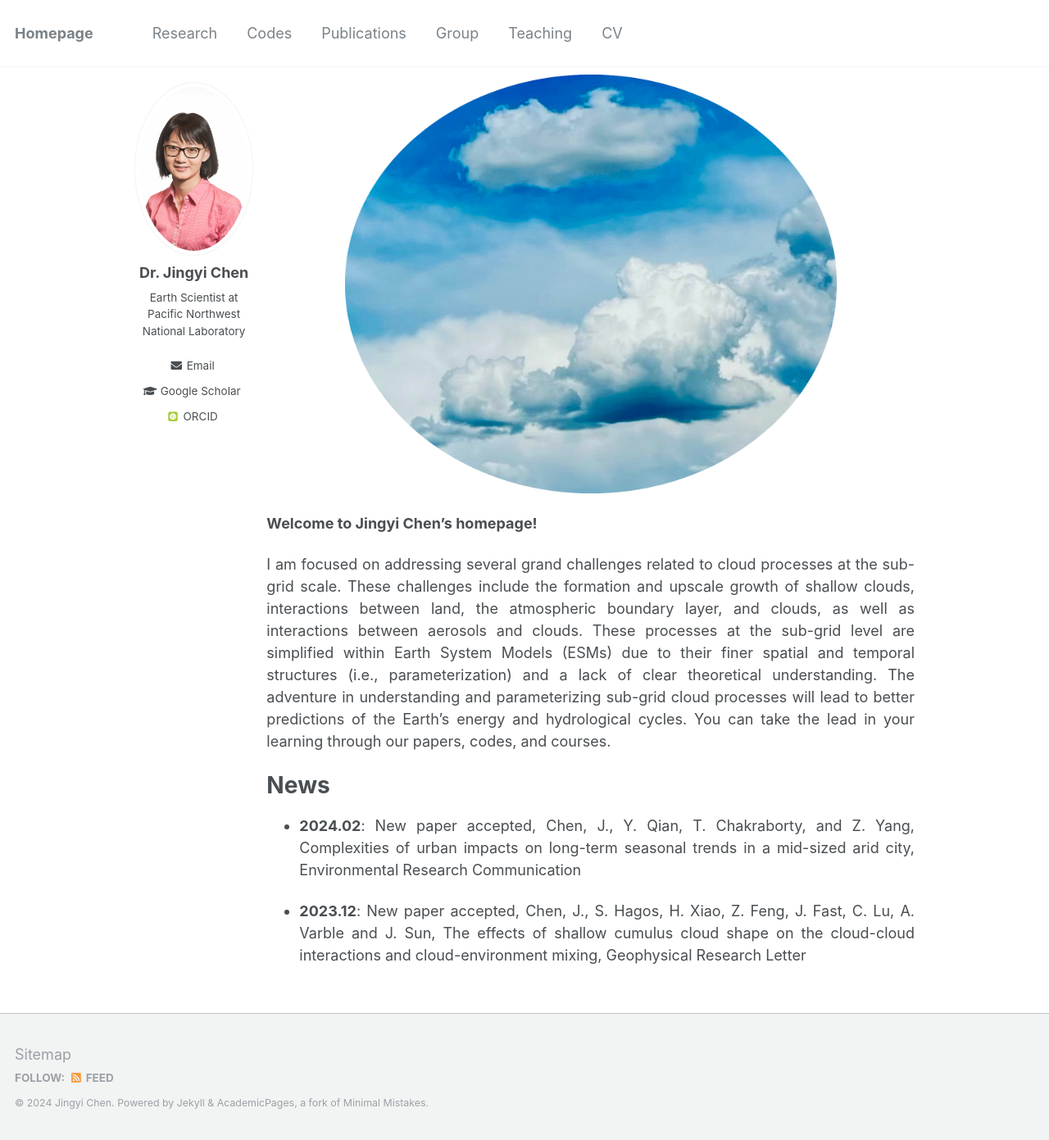
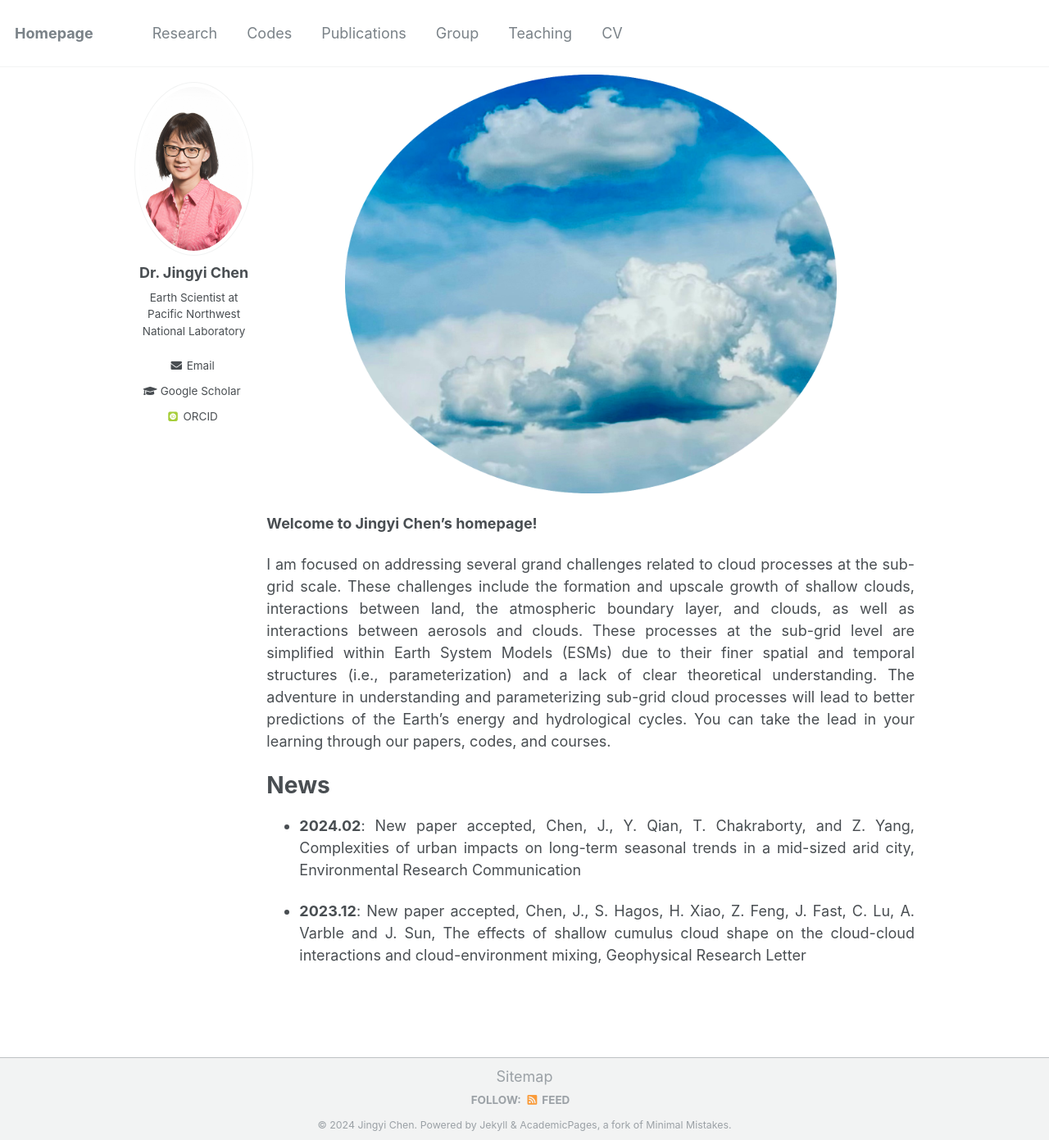
Before and after one commit to Jingyi-Chen/jingyi-chen.github.io, a Jekyll site: the page built from _pages/about.md, in a window 1280 px wide and 1391 px high. Shown: the whole window at 82% size. Built offline with Jekyll 4.4.1, drawn with Linux system fonts in a browser that asks for light colours; some web fonts are replaced.

Commit message:
Update _footer.scss

```diff
--- a/_sass/_footer.scss
+++ b/_sass/_footer.scss
@@ -12,9 +12,9 @@
   /* sticky footer fix start */
   position: absolute;
   bottom: 0em;
-  height: auto;
+  height: auto; /* auto */
   /* sticky footer fix end */
-  margin-top: 3em;
+  margin-top: 3em; /* 3em */
   color: mix(#fff, $gray, 25%);
   -webkit-animation: intro 0.3s both;
           animation: intro 0.3s both;
@@ -25,11 +25,13 @@
 
   footer {
     @include clearfix;
+    text-align: center; /* added by QY */
     margin-left: auto;
     margin-right: auto;
-    margin-top: 2em;
+    margin-top: 0em;  /* 2em */
+    margin-bottom: 0em; /* added by QY */
     max-width: 100%;
-    padding: 0 1em 2em;
+    padding: 0.5em 0em 0.5em 0em; /* 0 1em 2em */
 
     @include breakpoint($x-large) {
       max-width: $x-large;
```
